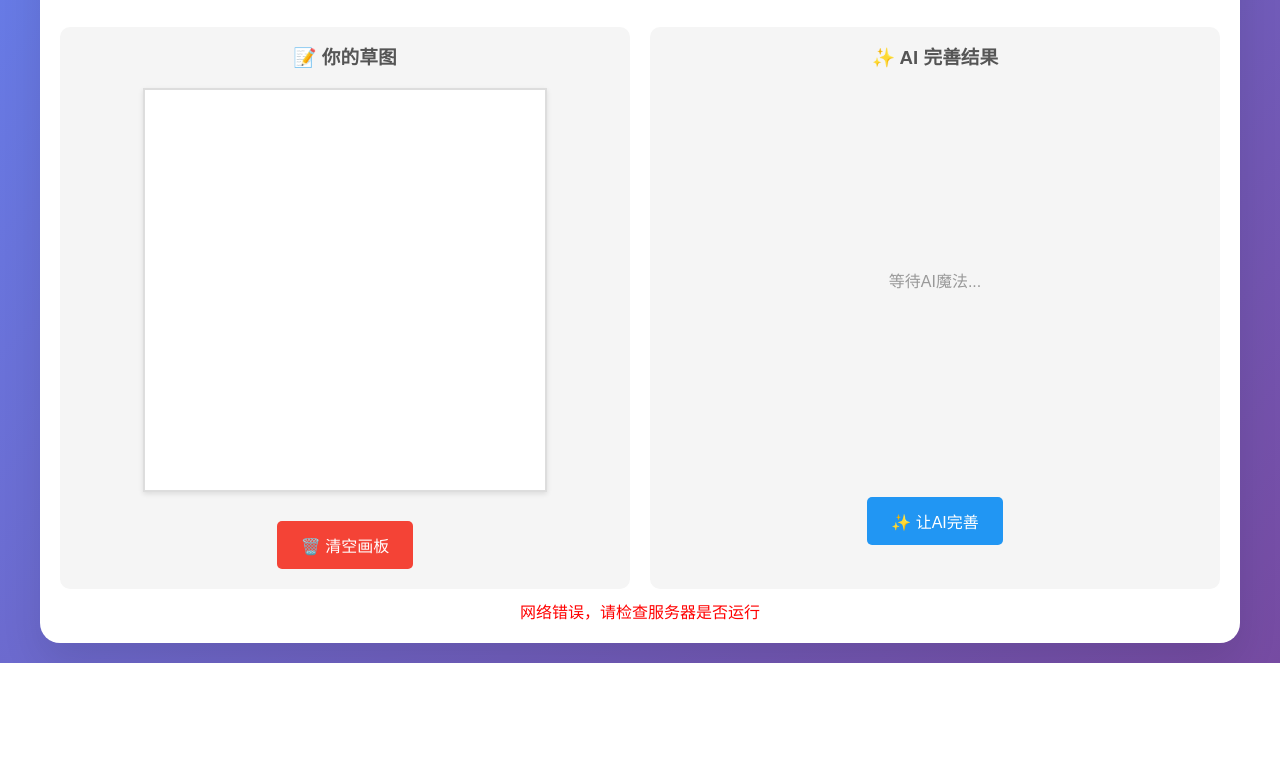
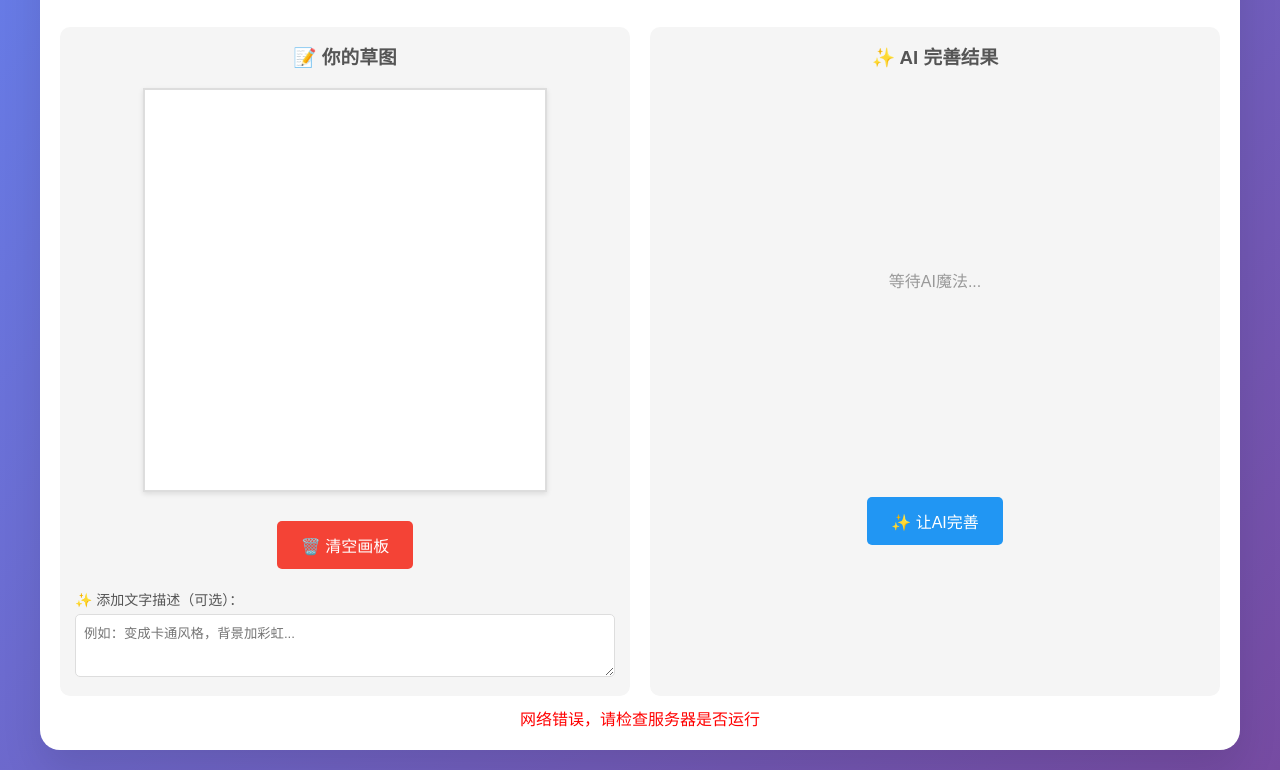
Before and after one commit to X127neo-cmd/sketch-to-art, a website: page public/index.html in a window 1280 px wide. Both pictures are taken after a click on the button "✨ 让AI完善". Shown: the part 144-914 px from the top of the page. Before the commit the page ends 807 px from the top, so only its background shows below. Drawn offline with Linux system fonts and the light colour scheme; no server answers.

Commit message:
第二次更改，前端成功发送prompt

```diff
--- a/public/index.html
+++ b/public/index.html
@@ -1,5 +1,6 @@
 <!DOCTYPE html>
 <html lang="zh-CN">
+
 <head>
     <meta charset="UTF-8">
     <meta name="viewport" content="width=device-width, initial-scale=1.0">
@@ -8,6 +9,7 @@
         * {
             box-sizing: border-box;
         }
+
         body {
             font-family: Arial, sans-serif;
             text-align: center;
@@ -16,28 +18,33 @@
             margin: 0;
             padding: 20px;
         }
+
         .container {
             max-width: 1200px;
             margin: 0 auto;
             background: white;
             border-radius: 20px;
             padding: 20px;
-            box-shadow: 0 20px 40px rgba(0,0,0,0.1);
+            box-shadow: 0 20px 40px rgba(0, 0, 0, 0.1);
         }
+
         h1 {
             color: #333;
             margin-bottom: 10px;
         }
+
         .subtitle {
             color: #666;
             margin-bottom: 30px;
         }
+
         .draw-area {
             display: flex;
             gap: 20px;
             justify-content: center;
             flex-wrap: wrap;
         }
+
         .canvas-box {
             flex: 1;
             min-width: 300px;
@@ -45,19 +52,23 @@
             border-radius: 10px;
             padding: 15px;
         }
+
         .canvas-box h3 {
             margin-top: 0;
             color: #555;
         }
+
         canvas {
             border: 2px solid #ddd;
             background: white;
             cursor: crosshair;
-            box-shadow: 0 2px 5px rgba(0,0,0,0.1);
+            box-shadow: 0 2px 5px rgba(0, 0, 0, 0.1);
         }
+
         .buttons {
             margin-top: 20px;
         }
+
         button {
             background: #4CAF50;
             color: white;
@@ -69,34 +80,64 @@
             cursor: pointer;
             transition: transform 0.2s;
         }
+
         button:hover {
             transform: scale(1.05);
         }
+
         button:active {
             transform: scale(0.95);
         }
+
         .clear-btn {
             background: #f44336;
         }
+
         .improve-btn {
             background: #2196F3;
         }
+
         .result-img {
             max-width: 100%;
             border-radius: 10px;
-            box-shadow: 0 2px 10px rgba(0,0,0,0.1);
+            box-shadow: 0 2px 10px rgba(0, 0, 0, 0.1);
         }
+
         .loading {
             display: none;
             margin-top: 20px;
             color: #666;
         }
+
         .error {
             color: red;
             margin-top: 10px;
         }
+
+        .prompt-box {
+            margin-top: 15px;
+            text-align: left;
+        }
+
+        .prompt-box label {
+            font-size: 14px;
+            color: #555;
+            display: block;
+            margin-bottom: 5px;
+        }
+
+        .prompt-box textarea {
+            width: 100%;
+            padding: 8px;
+            border: 1px solid #ddd;
+            border-radius: 5px;
+            font-family: inherit;
+            resize: vertical;
+            box-sizing: border-box;
+        }
     </style>
 </head>
+
 <body>
     <div class="container">
         <h1>🎨 草图变魔法</h1>
@@ -108,6 +149,10 @@
                 <canvas id="sketchCanvas" width="400" height="400"></canvas>
                 <div class="buttons">
                     <button class="clear-btn" onclick="clearCanvas()">🗑️ 清空画板</button>
+                </div>
+                <div class="prompt-box">
+                    <label for="userPrompt">✨ 添加文字描述（可选）：</label>
+                    <textarea id="userPrompt" rows="3" placeholder="例如：变成卡通风格，背景加彩虹..."></textarea>
                 </div>
             </div>
 
@@ -122,8 +167,9 @@
                 </div>
             </div>
         </div>
+
+        <div id="errorMsg" class="error"></div>
         <div id="loading" class="loading">🤖 AI正在创作中，请稍等...</div>
-        <div id="errorMsg" class="error"></div>
     </div>
 
     <script>
@@ -187,10 +233,10 @@
             const resultImage = document.getElementById('resultImage');
             const placeholder = document.getElementById('placeholder');
 
-            // 获取画板数据
             const imageData = canvas.toDataURL('image/png');
+            const userPrompt = document.getElementById('userPrompt').value;
+            console.log("前端获取到的文字:", userPrompt);
 
-            // 显示加载中
             loading.style.display = 'block';
             errorMsg.innerText = '';
             resultImage.style.display = 'none';
@@ -202,7 +248,10 @@
                     headers: {
                         'Content-Type': 'application/json'
                     },
-                    body: JSON.stringify({ imageData: imageData })
+                    body: JSON.stringify({
+                        imageData: imageData,
+                        prompt: userPrompt || "根据草图生成一张精美的数字绘画"
+                    })
                 });
 
                 const data = await response.json();
@@ -228,4 +277,5 @@
         ctx.fillStyle = '#000000';
     </script>
 </body>
+
 </html>
--- a/server.js
+++ b/server.js
@@ -18,7 +18,8 @@ app.use(express.static('public'));
 app.post('/api/improve', async (req, res) => {
     try {
         // 1. 接收前端发来的图片数据
-        const { imageData } = req.body;
+        const { imageData, prompt } = req.body;
+console.log("收到的文字描述:", prompt);
 
         if (!imageData) {
             return res.status(400).json({ error: '没有收到图片数据' });
```
